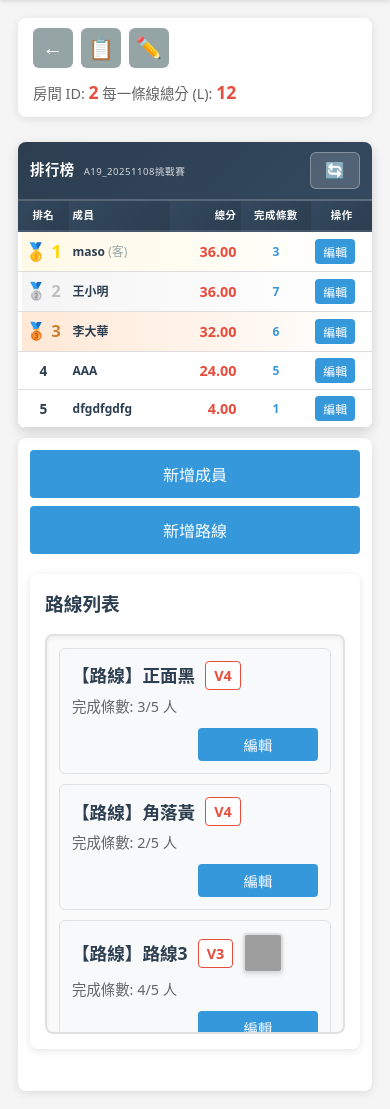
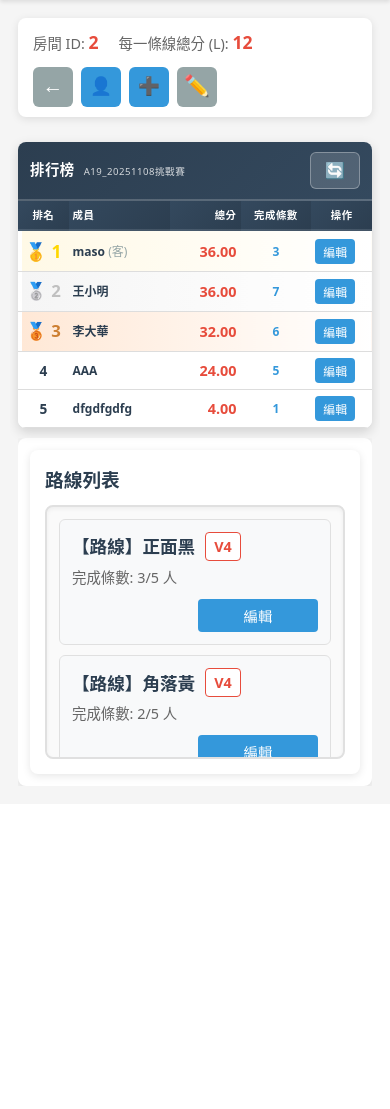
Before and after one commit to Kaimin018/Climbing_score_counter, a Django app: page /leaderboard/2/ in a window 390 px wide. Shown: the part 130-1239 px from the top of the page. After the commit the page ends 916 px from the top, so only its background shows below. Run offline with Django 4.2, Linux system fonts and the light colour scheme; data comes from the database, SQL or seed files in the repository; grey boxes are pictures that could not be loaded.

Commit message:
feat: enhance mobile leaderboard layout and improve CSS styles
- Updated CSS in `style.css` to improve layout responsiveness, including adjustments to flex properties and overflow handling for various sections.
- Modified `leaderboard.html` to streamline mobile header elements, replacing a link with buttons for better user interaction and accessibility.
- Enhanced the display of room information in the mobile view, ensuring a cleaner and more organized layout.

```diff
--- a/static/css/style.css
+++ b/static/css/style.css
@@ -58,12 +58,19 @@ body {
     max-width: 1800px;
     margin: 0 auto;
     min-height: calc(100vh - 80px);
+    position: relative;
+    max-height: calc(100vh - 40px);
+    overflow: hidden;
 }
 
 /* 左側主內容區 */
 .main-content {
     flex: 1;
     min-width: 0; /* 允許 flex 項目收縮 */
+    display: flex;
+    flex-direction: column;
+    max-height: calc(100vh - 40px);
+    overflow: hidden;
 }
 
 .leaderboard-container {
@@ -71,6 +78,11 @@ body {
     border-radius: 8px;
     padding: 30px;
     box-shadow: 0 2px 8px rgba(0,0,0,0.1);
+    display: flex;
+    flex-direction: column;
+    height: 100%;
+    overflow: hidden;
+    min-height: 0;
 }
 
 /* 右側固定排行榜 */
@@ -388,6 +400,7 @@ body {
     margin-bottom: 30px;
     padding-bottom: 20px;
     border-bottom: 2px solid #e0e0e0;
+    flex-shrink: 0;
 }
 
 .room-header h2 {
@@ -410,6 +423,7 @@ body {
     margin-bottom: 20px;
     display: flex;
     gap: 10px;
+    flex-shrink: 0;
 }
 
 .btn {
@@ -768,13 +782,25 @@ tbody tr:hover {
     border-radius: 8px;
     padding: 20px;
     box-shadow: 0 2px 8px rgba(0,0,0,0.1);
+    display: flex;
+    flex-direction: column;
+    flex: 1;
+    min-height: 0;
+    overflow: hidden;
+}
+
+.routes-section h3 {
+    flex-shrink: 0;
+    margin-bottom: 15px;
+    color: #2c3e50;
+    font-weight: 600;
 }
 
 .routes-list {
     display: flex;
     flex-direction: column;
     gap: 10px;
-    max-height: 500px;
+    flex: 1;
     overflow-y: auto;
     overflow-x: hidden;
     padding: 15px;
@@ -782,6 +808,7 @@ tbody tr:hover {
     border-radius: 8px;
     background: #fafafa;
     box-shadow: inset 0 2px 4px rgba(0,0,0,0.05);
+    min-height: 0;
 }
 
 /* 自定義滾動條樣式 */
@@ -1589,10 +1616,17 @@ tbody tr:hover {
         padding: 10px;
         gap: 15px;
         flex-direction: column;
+        max-height: calc(100vh - 60px);
+        overflow: hidden;
     }
 
     .leaderboard-container {
         padding: 15px;
+        display: flex;
+        flex-direction: column;
+        overflow: hidden;
+        flex: 1;
+        min-height: 0;
     }
 
     /* 移動端房間標題（顯示在排行榜上方） */
@@ -1604,16 +1638,39 @@ tbody tr:hover {
         box-shadow: 0 2px 8px rgba(0,0,0,0.1);
         order: -2; /* 顯示在排行榜之前 */
         margin-bottom: 15px;
+        position: sticky;
+        top: 0;
+        z-index: 20;
+    }
+
+    .room-header-mobile .room-info {
+        display: flex;
+        flex-direction: row;
+        gap: 20px;
+        font-size: 0.9rem;
+        margin-bottom: 10px;
+        color: #666;
+        flex-wrap: wrap;
+    }
+
+    .room-header-mobile .room-info span {
+        margin-left: 0 !important;
+    }
+
+    .room-header-mobile .room-info strong {
+        color: #e74c3c;
+        font-size: 1.1rem;
     }
 
     .room-header-mobile .header-top {
-        margin-bottom: 10px;
+        margin-bottom: 0;
     }
 
     .room-header-mobile .header-buttons {
         display: flex;
         gap: 8px;
         justify-content: flex-start;
+        flex-wrap: wrap;
     }
 
     .room-header-mobile .btn-square {
@@ -1631,25 +1688,12 @@ tbody tr:hover {
         font-size: 1.3rem !important;
     }
 
+    .room-header-mobile .btn-primary.btn-square {
+        font-size: 1.1rem !important;
+    }
+
     .room-header-mobile .header-top h2 {
         display: none; /* 隱藏房間名稱標題 */
-    }
-
-    .room-header-mobile .room-info {
-        flex-direction: column;
-        gap: 8px;
-        font-size: 0.9rem;
-        margin-top: 10px;
-        color: #666;
-    }
-
-    .room-header-mobile .room-info span {
-        margin-left: 0 !important;
-    }
-
-    .room-header-mobile .room-info strong {
-        color: #e74c3c;
-        font-size: 1.1rem;
     }
 
     .room-header {
@@ -1678,28 +1722,27 @@ tbody tr:hover {
     }
 
     .actions {
-        flex-direction: column;
-        gap: 8px;
-    }
-
-    .actions .btn {
-        width: 100%;
-        padding: 12px;
-        font-size: 1rem;
+        display: none; /* 移動端隱藏，按鈕已移到頭部 */
     }
 
     .leaderboard-sidebar {
-        max-height: 400px;
+        max-height: calc(100vh - 200px);
         width: 100%;
         position: sticky;
         top: 0;
         order: -1;
         border-radius: 8px;
-        z-index: 10;
+        z-index: 15;
+        display: flex;
+        flex-direction: column;
+        overflow: hidden;
+        min-height: 0;
+        flex-shrink: 0;
     }
 
     .leaderboard-sidebar-header {
         padding: 12px 15px;
+        flex-shrink: 0;
     }
 
     .leaderboard-sidebar-header h3 {
@@ -1714,7 +1757,10 @@ tbody tr:hover {
     }
 
     .leaderboard-table-wrapper {
-        max-height: 300px;
+        flex: 1;
+        overflow-y: auto;
+        overflow-x: hidden;
+        min-height: 0;
     }
 
     .leaderboard-sidebar .leaderboard-table th,
@@ -1763,13 +1809,23 @@ tbody tr:hover {
 
     .routes-section {
         padding: 15px;
+        flex: 1;
+        display: flex;
+        flex-direction: column;
+        min-height: 0;
+        overflow: hidden;
+    }
+
+    .routes-section h3 {
+        flex-shrink: 0;
+        margin-bottom: 10px;
     }
 
     .routes-list {
         display: flex;
         flex-direction: column;
         gap: 10px;
-        max-height: 400px;
+        flex: 1;
         overflow-y: auto;
         overflow-x: hidden;
         padding: 12px;
@@ -1777,6 +1833,7 @@ tbody tr:hover {
         border-radius: 8px;
         background: #fafafa;
         box-shadow: inset 0 2px 4px rgba(0,0,0,0.05);
+        min-height: 0;
     }
 
     /* 移動端自定義滾動條樣式 */
--- a/templates/leaderboard.html
+++ b/templates/leaderboard.html
@@ -7,22 +7,25 @@
 <div class="leaderboard-layout">
     <!-- 移動端房間標題（顯示在排行榜上方） -->
     <div class="room-header-mobile" id="roomHeaderMobile">
+        <div class="room-info">
+            <span>房間 ID: <strong id="roomIdDisplayMobile">-</strong></span>
+            <span style="margin-left: 20px;">每一條線總分 (L): <strong id="standardLineScoreMobile">-</strong></span>
+        </div>
         <div class="header-top">
             <div class="header-buttons">
                 <button class="btn btn-secondary btn-square" onclick="goHome()" title="返回首頁" style="font-size: 1.3rem; line-height: 1;">
                     ←
                 </button>
-                <a href="/rules/" class="btn btn-secondary btn-square" title="規則說明" style="text-decoration: none; display: inline-flex; align-items: center; justify-content: center; font-size: 1.3rem; line-height: 1;">
-                    📋
-                </a>
+                <button class="btn btn-primary btn-square" onclick="showAddMemberModal()" title="新增成員" style="font-size: 1.1rem; line-height: 1;">
+                    👤
+                </button>
+                <button class="btn btn-primary btn-square" onclick="showAddRouteModal()" title="新增路線" style="font-size: 1.1rem; line-height: 1;">
+                    ➕
+                </button>
                 <button class="btn btn-secondary btn-square" onclick="showEditRoomModal()" title="編輯房間" style="font-size: 1.3rem; line-height: 1;">
                     ✏️
                 </button>
             </div>
-        </div>
-        <div class="room-info">
-            <span>房間 ID: <strong id="roomIdDisplayMobile">-</strong></span>
-            <span style="margin-left: 20px;">每一條線總分 (L): <strong id="standardLineScoreMobile">-</strong></span>
         </div>
     </div>
 
@@ -53,8 +56,8 @@
                 <button class="btn btn-primary" onclick="showAddRouteModal()">新增路線</button>
             </div>
 
-            <div class="routes-section" style="margin-bottom: 30px;">
-                <h3 style="margin-bottom: 15px; color: #2c3e50; font-weight: 600;">路線列表</h3>
+            <div class="routes-section">
+                <h3>路線列表</h3>
                 <div id="routesList" class="routes-list">
                     <div class="loading">載入中...</div>
                 </div>
```
